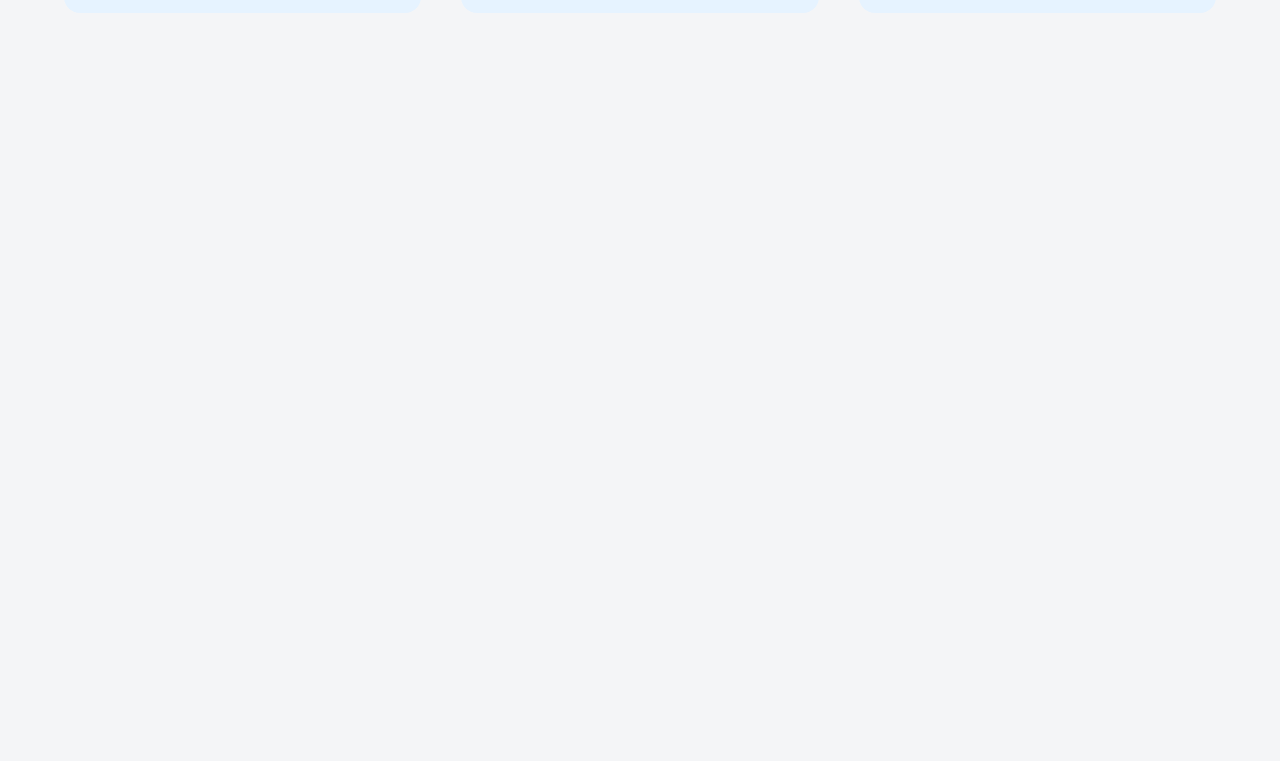
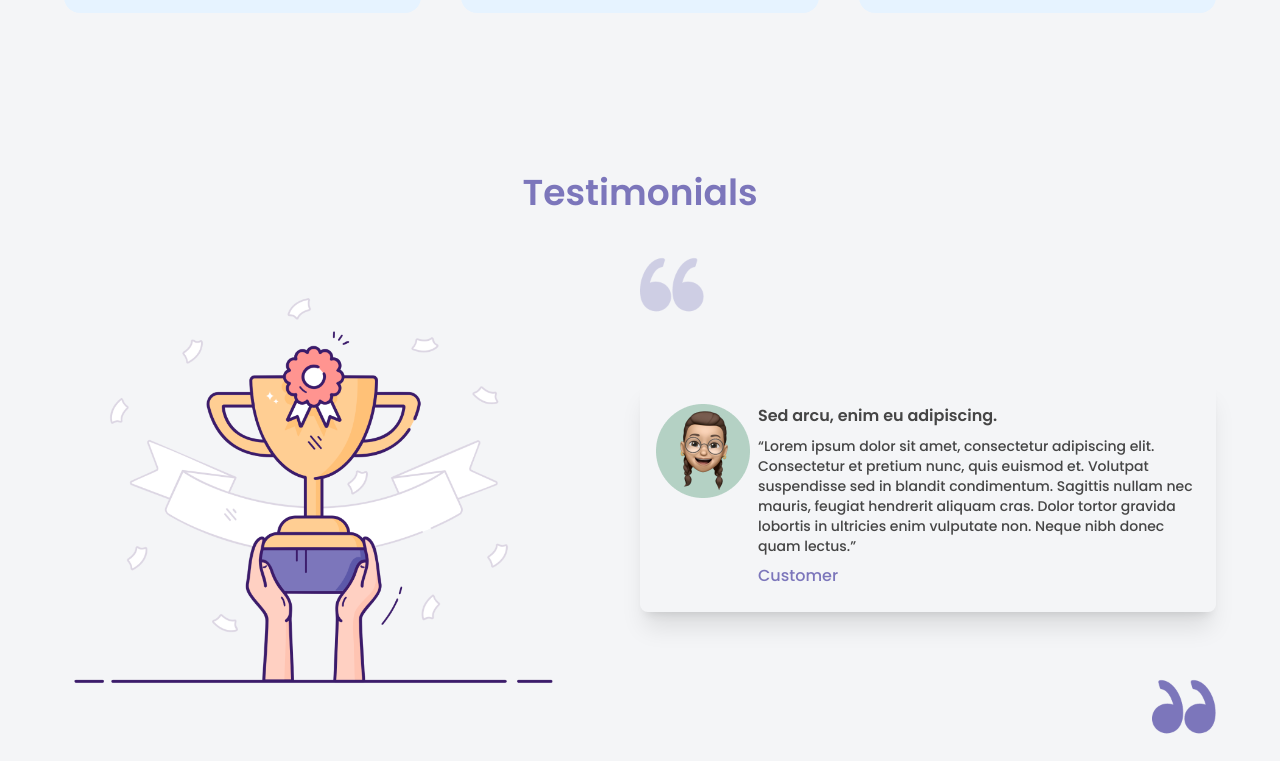
Before and after one commit to KalpitChandekar/Up-Ur-Business, a Next.js app: page / in a window 1280 px wide. Shown: the part 3399-4160 px from the top of the page. Before the commit the page ends 3492 px from the top, so only its background shows below. Built offline with nearby package versions, Linux system fonts and the light colour scheme.

Commit message:
[feat]: Add testimonials

```diff
--- a/app/page.js
+++ b/app/page.js
@@ -3,6 +3,7 @@ import Hero from "@/components/Hero";
 import MainService from "@/components/MainService";
 import Navbar from "@/components/Navbar";
 import Service from "@/components/Service";
+import Testimonials from "@/components/Tesimonials";
 
 const page = () => {
   return (
@@ -31,6 +32,7 @@ const page = () => {
         className={"flex-row-reverse"}
       />
       <MainService />
+      <Testimonials />
     </div>
   );
 };
```
